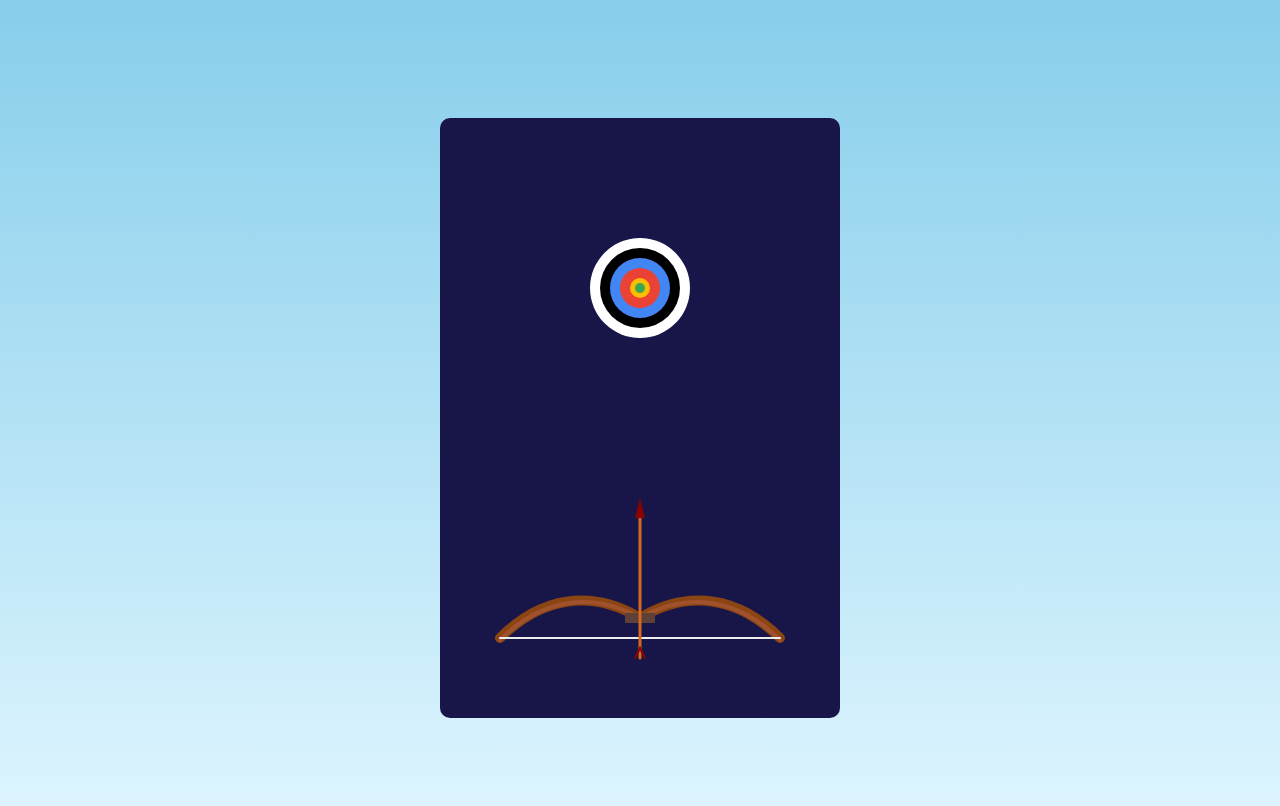
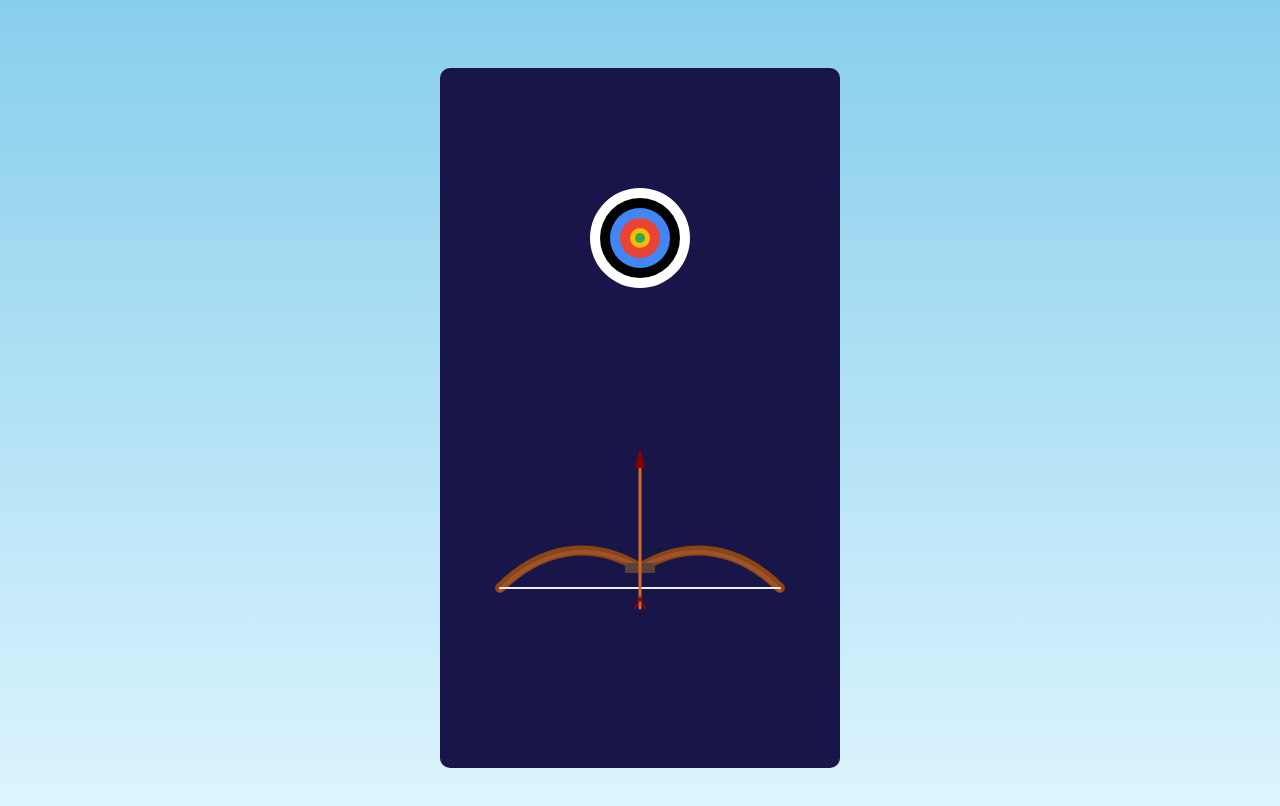
Before and after one commit to sindpfla98/arrow_shoot, a plain HTML site: page index.html in a window 1280 px wide. Drawn offline with Linux system fonts and the light colour scheme.

Commit message:
canvas size

```diff
--- a/index.html
+++ b/index.html
@@ -8,7 +8,7 @@
 </head>
 <body>
     <div class="container">
-        <canvas id="canvas" width="400" height="600"></canvas>
+        <canvas id="canvas" width="400" height="700"></canvas>
     </div>
     <script src="script.js"></script>
 </body>
```
